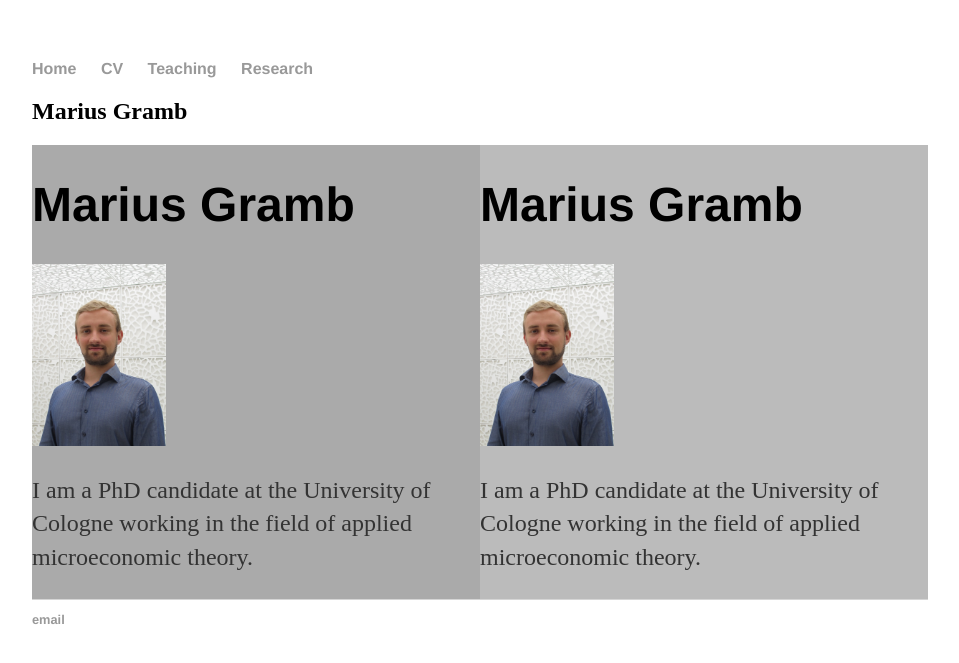
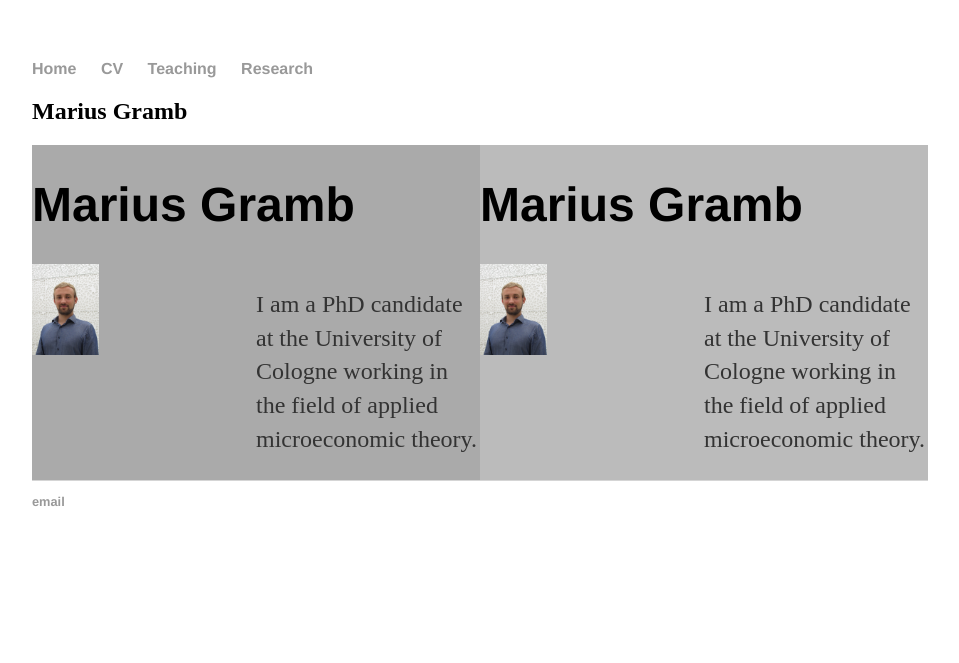
Before and after one commit to mariusgramb/mariusgramb.github.io, a Jekyll site: the page built from index.html, in a window 1280 px wide. Shown: the top 663 px of the page, without its empty margins (160-1119 px from the left). Built offline with Jekyll 4.4.1, drawn with Linux system fonts in a browser that asks for light colours.

Commit message:
Update index.html

```diff
--- a/index.html
+++ b/index.html
@@ -6,9 +6,18 @@
 <h1>Marius Gramb </h1>
     		<!-- </div><!-- /.blurb -->
 
-<div style="display:inline-block;vertical-align:top;">
-<img src="images/IMG_1808.jpg" alt="img" width="30%" /> <!-- class="inline" -->
+<!-- <div style="display:inline-block;vertical-align:top;">
+<img src="images/IMG_1808.jpg" alt="img" width="30%" /> <!-- class="inline" ->
 </div>
 <div style="display:inline-block;">
 <p>I am a PhD candidate at the University of Cologne working in the field of applied microeconomic theory.</p>
+</div> -->
+
+<div class="row">
+  <div class="column">
+	<img src="images/IMG_1808.jpg" alt="img" width="30%" />
+	</div>
+  <div class="column">
+	<p>I am a PhD candidate at the University of Cologne working in the field of applied microeconomic theory.</p>
+	</div>
 </div>
```
